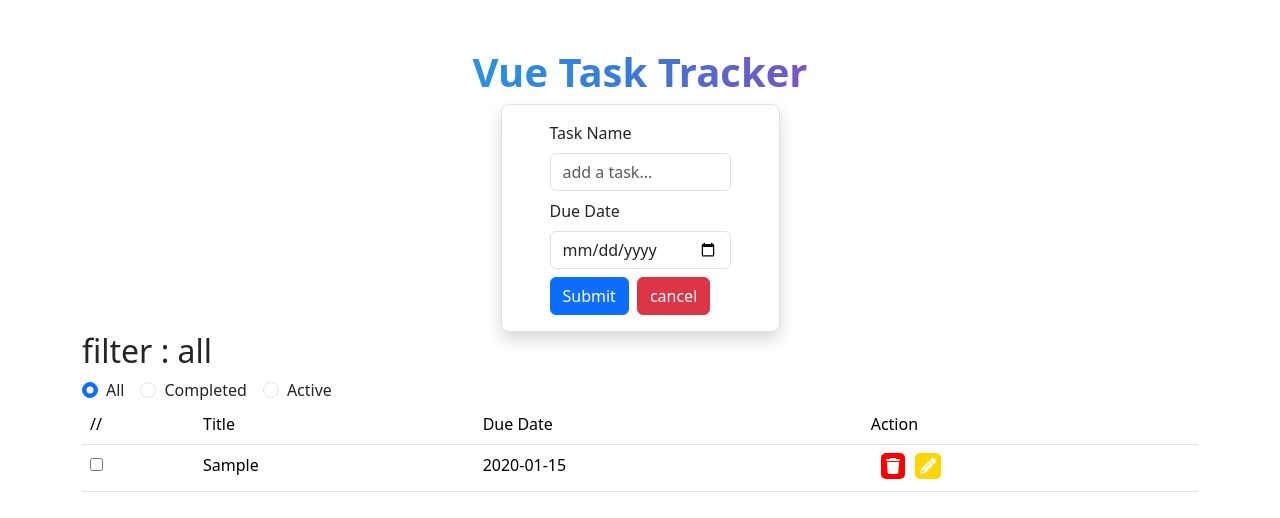
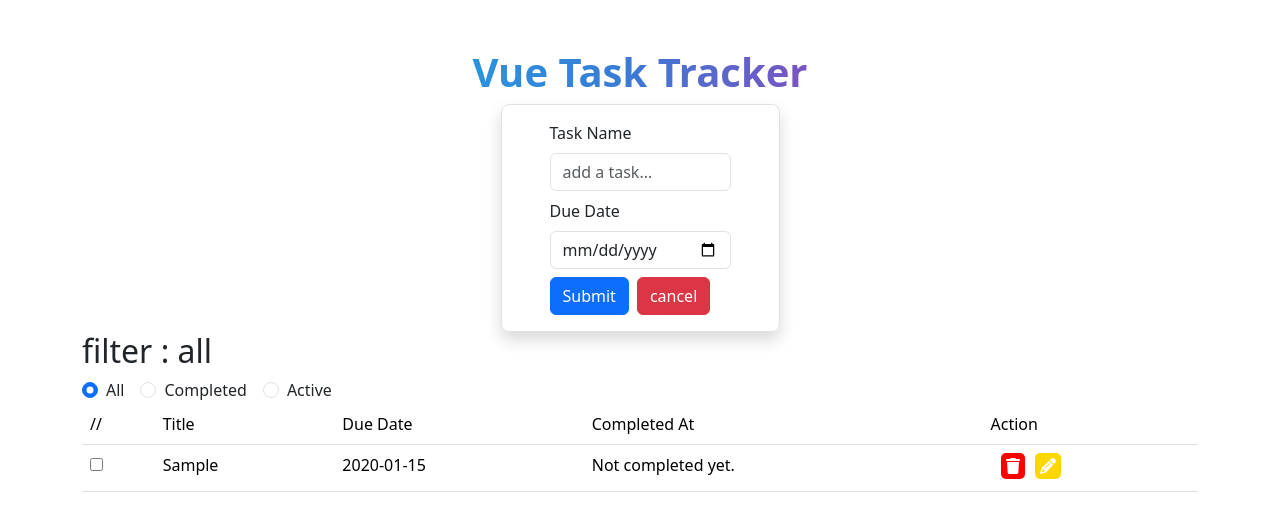
Before and after one commit to teddynanta/vue-vibe-code, a Vue app: page / in a window 1280 px wide. Both pictures are taken after typing "Sample", "2020-01-15" into the empty fields and a click on the button "Submit". Shown: the top 518 px of the page. Built offline with nearby package versions, Linux system fonts and the light colour scheme.

Commit message:
add completed at field

```diff
--- a/src/App.vue
+++ b/src/App.vue
@@ -6,6 +6,7 @@
 
   const tasks = ref<Task[]>([]);
   const filter = ref<'active' | 'completed' | 'all'>('all');
+  const date = new Date();
 
   const addTask = (title: string, dueDate: string) => {
     const newTask: Task = {
@@ -13,6 +14,7 @@
       title,
       isDone: false,
       dueDate,
+      completedAt: null,
     }
     tasks.value.push(newTask)
   }
@@ -36,8 +38,12 @@
 
   const toggleDone = (id: number) => {
     const task = tasks.value.find(task => task.id === id)
-    if (task) {
+    if (task && task.completedAt != null) {
       task.isDone = !task.isDone
+      task.completedAt = null
+    } else if (task && task.completedAt == null) {
+      task.isDone = !task.isDone
+      task.completedAt = date.toLocaleDateString()
     }
   }
 
--- a/src/components/TaskItem.vue
+++ b/src/components/TaskItem.vue
@@ -54,6 +54,9 @@
       <span>{{ task.dueDate ? task.dueDate : 'No due date' }}</span>
     </td>
     <td>
+      <span>{{ task.completedAt ? task.completedAt : 'Not completed yet.' }}</span>
+    </td>
+    <td>
       <button @click.prevent="submitEdit(task.id)" class="green" type="submit">save</button>
       <button @click.prevent="editTask(task.title)" class="red">cancel</button>
     </td>
@@ -67,6 +70,9 @@
     </td>
     <td>
       <span>{{ task.dueDate ? task.dueDate : 'No due date' }}</span>
+    </td>
+    <td>
+      <span>{{ task.completedAt ? task.completedAt : 'Not completed yet.' }}</span>
     </td>
     <td v-if="task.isDone">
       <FontAwesomeIcon @click="emit('delete-task', task.id)" :icon="fas.faTrash" class="red" />
--- a/src/components/TaskList.vue
+++ b/src/components/TaskList.vue
@@ -22,6 +22,7 @@
         <td>//</td>
         <td>Title</td>
         <td>Due Date</td>
+        <td>Completed At</td>
         <td>Action</td>
       </tr>
     </thead>
--- a/src/types/task.ts
+++ b/src/types/task.ts
@@ -3,4 +3,5 @@ export type Task = {
     title: string,
     isDone: boolean,
     dueDate: string | null,
+    completedAt: string | null,
   }
```
